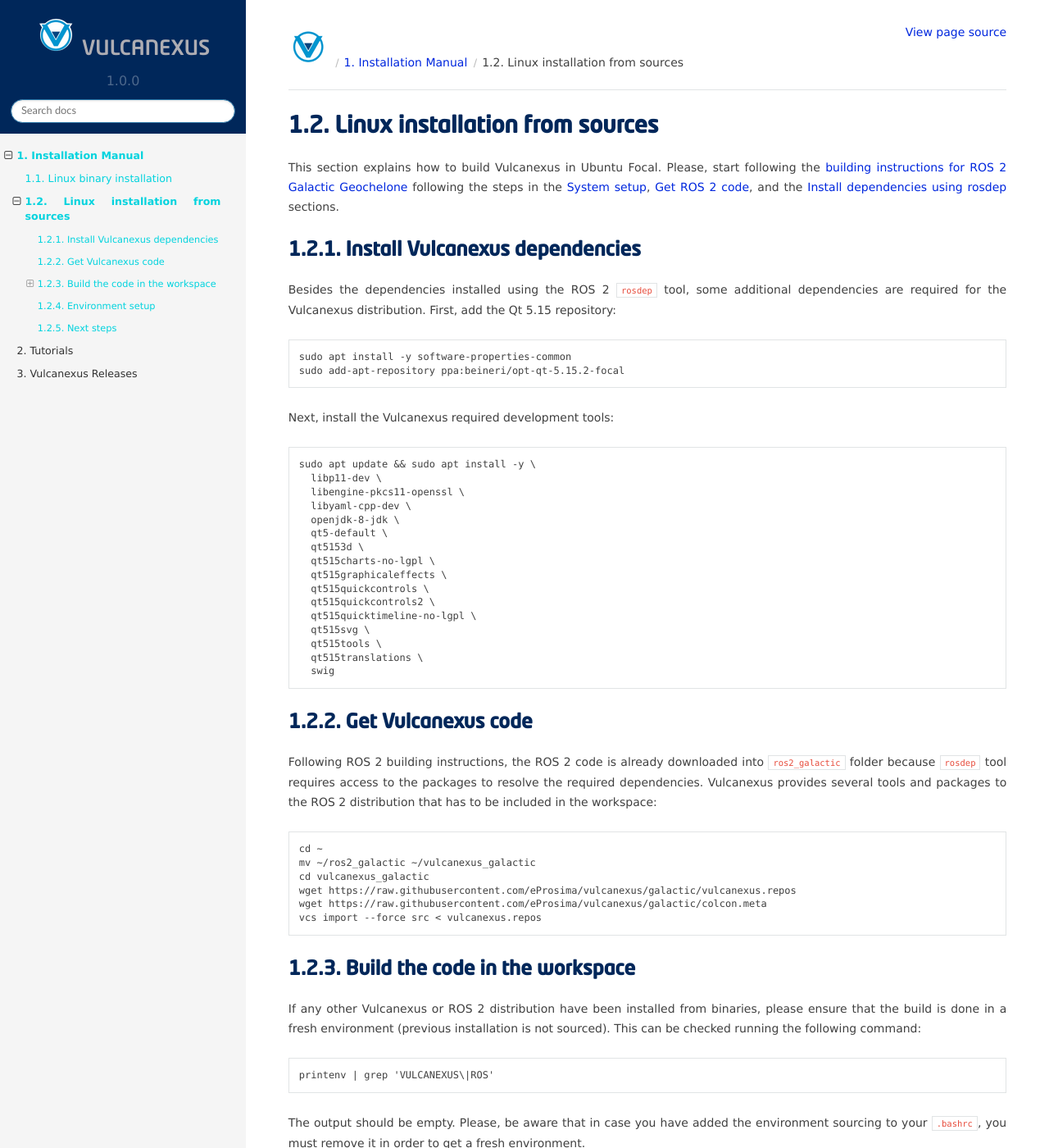
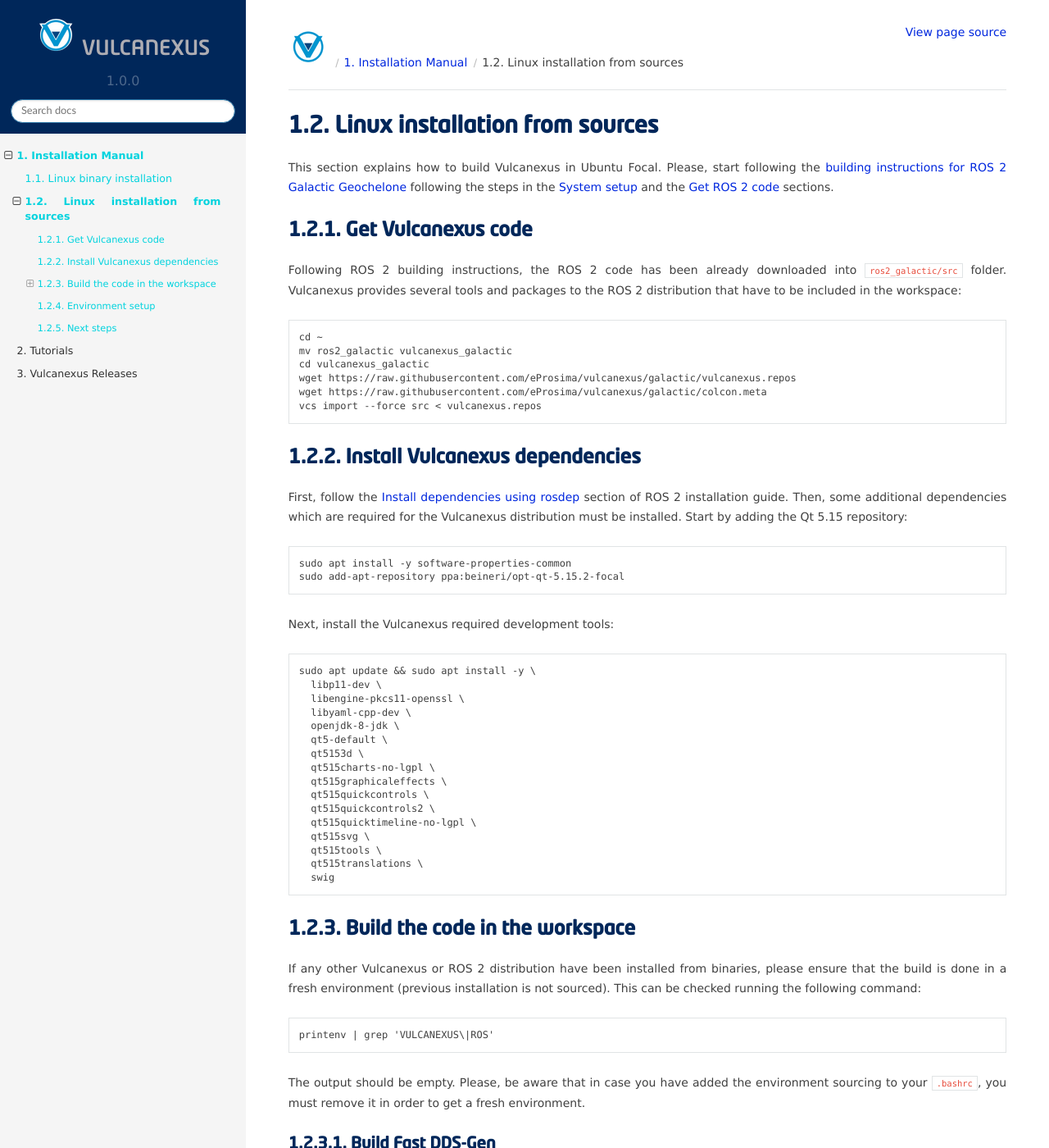
Before and after one commit to eProsima/vulcanexus, a Sphinx documentation site: the page built from docs/rst/installation/linux_source_installation.rst, in a window 1280 px wide and 1400 px high. Shown: the whole window at 82% size. Built offline with Sphinx 7.4.7 and the Read the Docs theme 2.0.0, drawn with Linux system fonts in a browser that asks for light colours.

Commit message:
Refs #13529: refactor installation order because micro-ROS dependencies can be installed using rosdep
Signed-off-by: JLBuenoLopez-eProsima <joseluisbueno@eprosima.com>

```diff
--- a/docs/rst/installation/linux_source_installation.rst
+++ b/docs/rst/installation/linux_source_installation.rst
@@ -4,13 +4,29 @@
 ===============================
 
 This section explains how to build Vulcanexus in Ubuntu Focal.
-Please, start following the `building instructions for ROS 2 Galactic Geochelone <https://docs.ros.org/en/galactic/Installation/Ubuntu-Development-Setup.html>`_ following the steps in the `System setup <https://docs.ros.org/en/galactic/Installation/Ubuntu-Development-Setup.html#system-setup>`_, `Get ROS 2 code <https://docs.ros.org/en/galactic/Installation/Ubuntu-Development-Setup.html#get-ros-2-code>`_, and the `Install dependencies using rosdep <https://docs.ros.org/en/galactic/Installation/Ubuntu-Development-Setup.html#install-dependencies-using-rosdep>`_ sections.
+Please, start following the `building instructions for ROS 2 Galactic Geochelone <https://docs.ros.org/en/galactic/Installation/Ubuntu-Development-Setup.html>`_ following the steps in the `System setup <https://docs.ros.org/en/galactic/Installation/Ubuntu-Development-Setup.html#system-setup>`_ and the `Get ROS 2 code <https://docs.ros.org/en/galactic/Installation/Ubuntu-Development-Setup.html#get-ros-2-code>`_ sections.
+
+Get Vulcanexus code
+-------------------
+
+Following ROS 2 building instructions, the ROS 2 code has been already downloaded into ``ros2_galactic/src`` folder.
+Vulcanexus provides several tools and packages to the ROS 2 distribution that have to be included in the workspace:
+
+.. code-block::
+
+    cd ~
+    mv ros2_galactic vulcanexus_galactic
+    cd vulcanexus_galactic
+    wget https://raw.githubusercontent.com/eProsima/vulcanexus/galactic/vulcanexus.repos
+    wget https://raw.githubusercontent.com/eProsima/vulcanexus/galactic/colcon.meta
+    vcs import --force src < vulcanexus.repos
 
 Install Vulcanexus dependencies
 -------------------------------
 
-Besides the dependencies installed using the ROS 2 ``rosdep`` tool, some additional dependencies are required for the Vulcanexus distribution.
-First, add the Qt 5.15 repository:
+First, follow the `Install dependencies using rosdep <https://docs.ros.org/en/galactic/Installation/Ubuntu-Development-Setup.html#install-dependencies-using-rosdep>`_ section of ROS 2 installation guide.
+Then, some additional dependencies which are required for the Vulcanexus distribution must be installed.
+Start by adding the Qt 5.15 repository:
 
 .. code-block:: bash
 
@@ -37,21 +53,6 @@
       qt515tools \
       qt515translations \
       swig
-
-Get Vulcanexus code
--------------------
-
-Following ROS 2 building instructions, the ROS 2 code is already downloaded into ``ros2_galactic`` folder because ``rosdep`` tool requires access to the packages to resolve the required dependencies.
-Vulcanexus provides several tools and packages to the ROS 2 distribution that has to be included in the workspace:
-
-.. code-block::
-
-    cd ~
-    mv ~/ros2_galactic ~/vulcanexus_galactic
-    cd vulcanexus_galactic
-    wget https://raw.githubusercontent.com/eProsima/vulcanexus/galactic/vulcanexus.repos
-    wget https://raw.githubusercontent.com/eProsima/vulcanexus/galactic/colcon.meta
-    vcs import --force src < vulcanexus.repos
 
 Build the code in the workspace
 -------------------------------
```
